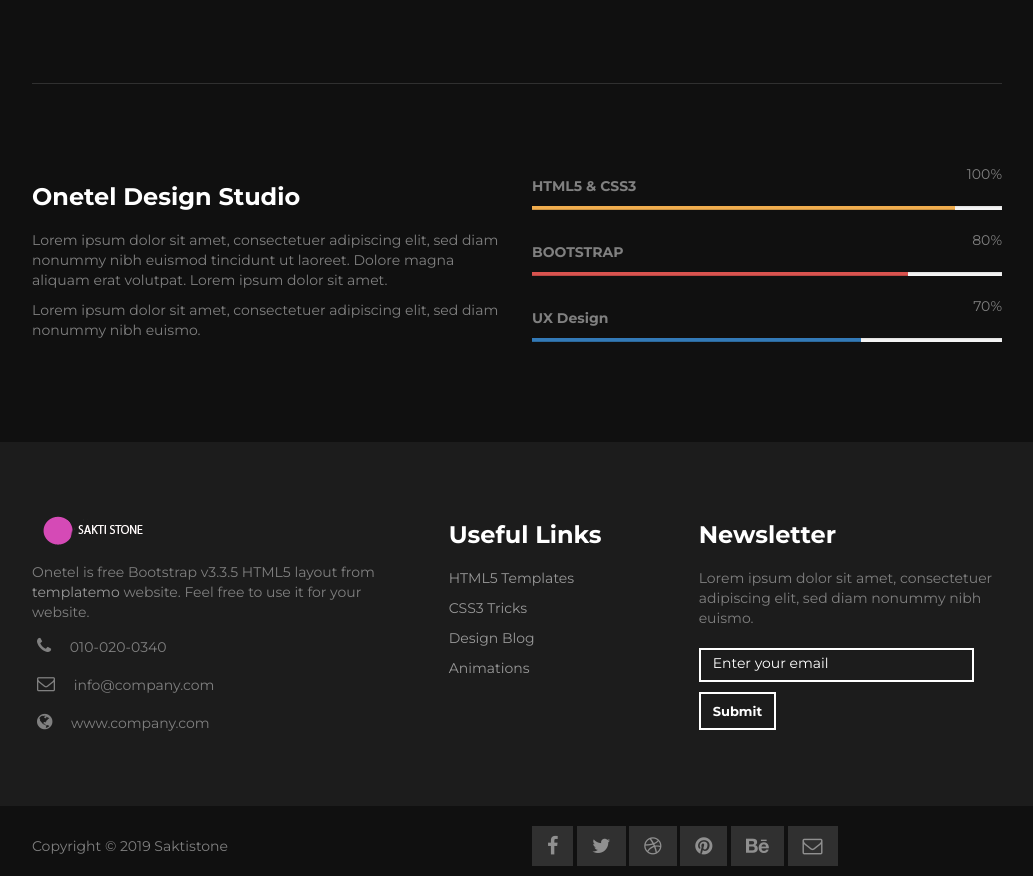
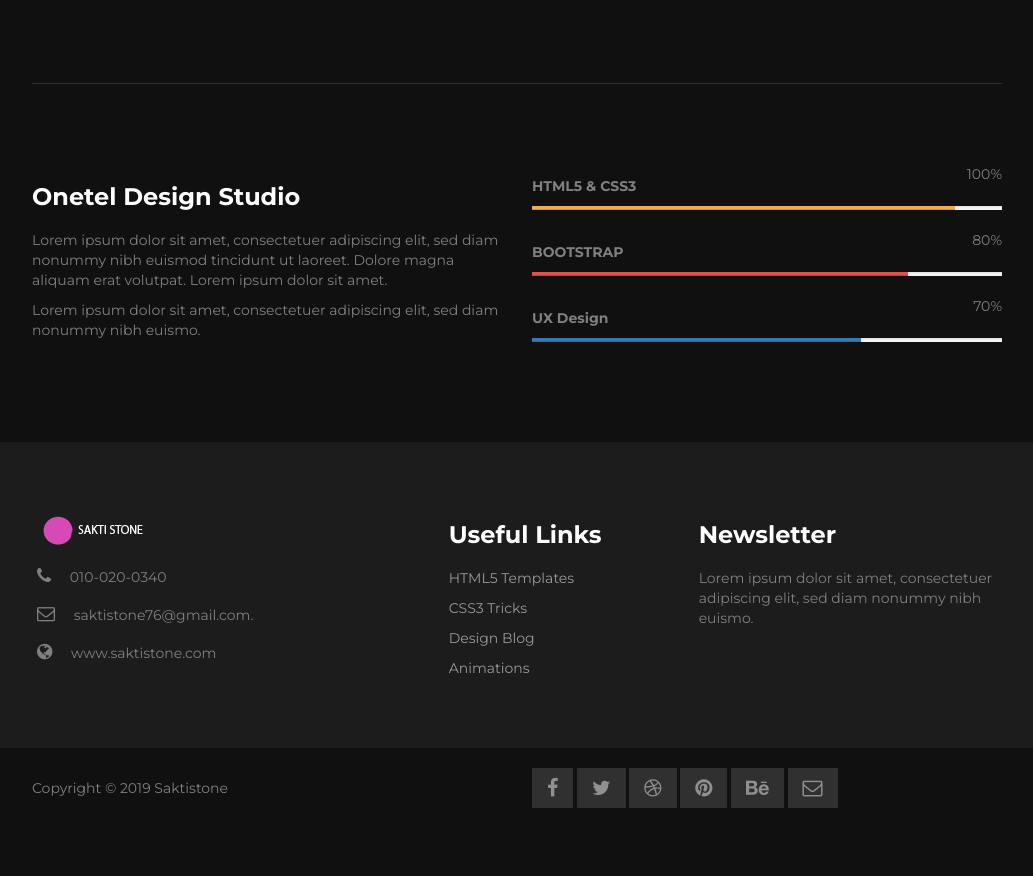
Before and after one commit to saktistone/saktistone.github.io, a plain HTML site: page about.html in a window 1280 px wide. Shown: the part 1300-2176 px from the top of the page, without its empty margins (123-1156 px from the left). After the commit the page ends 2118 px from the top, so only its background shows below. Drawn offline with Linux system fonts and the light colour scheme; some packages are replaced by stand-ins of ours.

Commit message:
Add files via upload

```diff
--- a/about.html
+++ b/about.html
@@ -130,12 +130,10 @@ http://www.templatemo.com/tm-468-onetel
 
 			<div class="col-md-5 col-sm-4">
 				<img src="images/logo.png" class="img-responsive" alt="logo">
-				<p>Onetel is free Bootstrap v3.3.5 HTML5 layout from
-                <a rel="nofollow" href="http://www.facebook.com/templatemo" target="_parent">templatemo</a> website.
-                Feel free to use it for your website.</p>
+
 				<p><i class="fa fa-phone"></i> 010-020-0340</p>
-				<p><i class="fa fa-envelope-o"></i> info@company.com</p>
-              <p><i class="fa fa-globe"></i> www.company.com</p>
+				<p><i class="fa fa-envelope-o"></i> saktistone76@gmail.com.</p>
+              <p><i class="fa fa-globe"></i> www.saktistone.com</p>
 			</div>
 
 			<div class="col-md-3 col-sm-4">
@@ -149,12 +147,7 @@ http://www.templatemo.com/tm-468-onetel
 			<div class="col-md-4 col-sm-4 newsletter">
 				<h3>Newsletter</h3>
 				<p>Lorem ipsum dolor sit amet, consectetuer adipiscing elit, sed diam nonummy nibh euismo.</p>
-				<div class="input-group">
-           	    	<form action="#" method="post">
-                        <input name="email" type="email" placeholder="Enter your email" class="form-control" autorequired>
-                    	<button type="submit" name="submit" class="btn email">Submit</button>
-                  	</form>
-				 </div>
+
 			</div>
 
 		</div>
```
Also changed, not shown: portfolio.html (+4 -11 lines).
